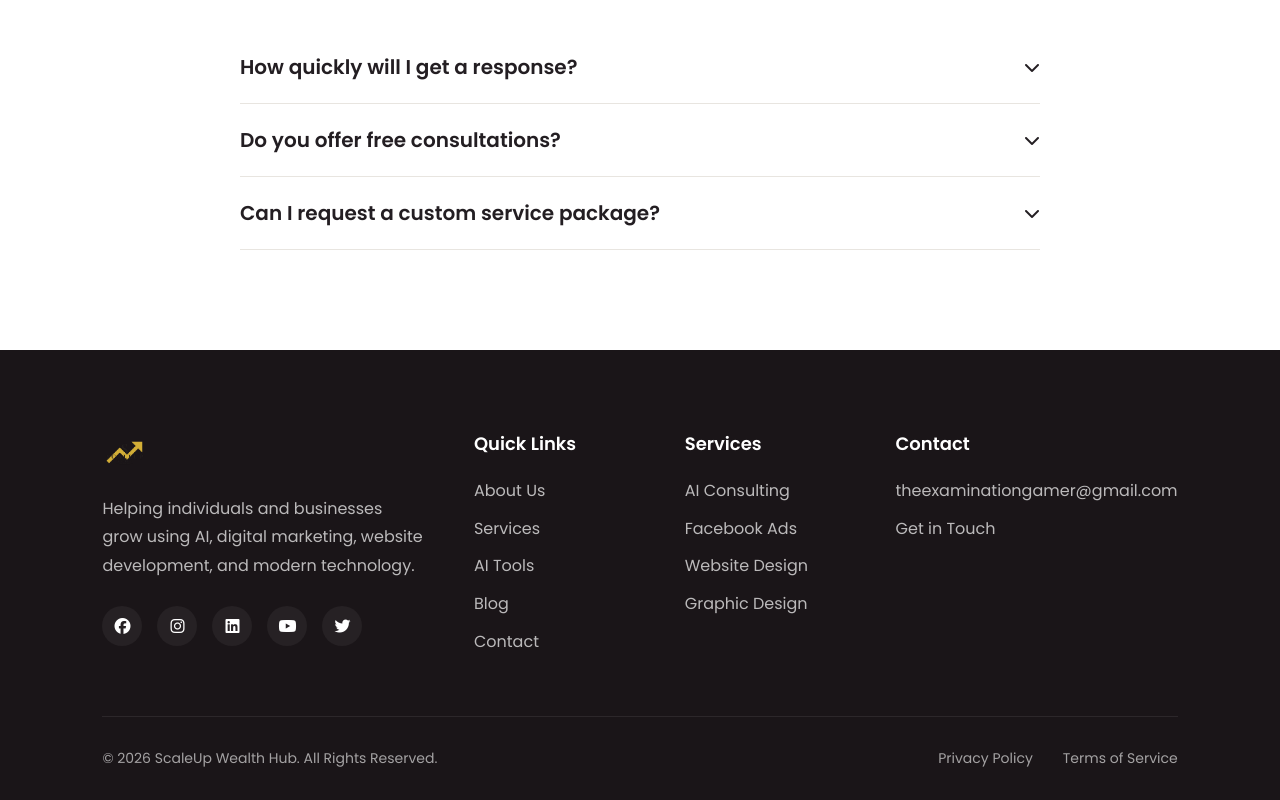
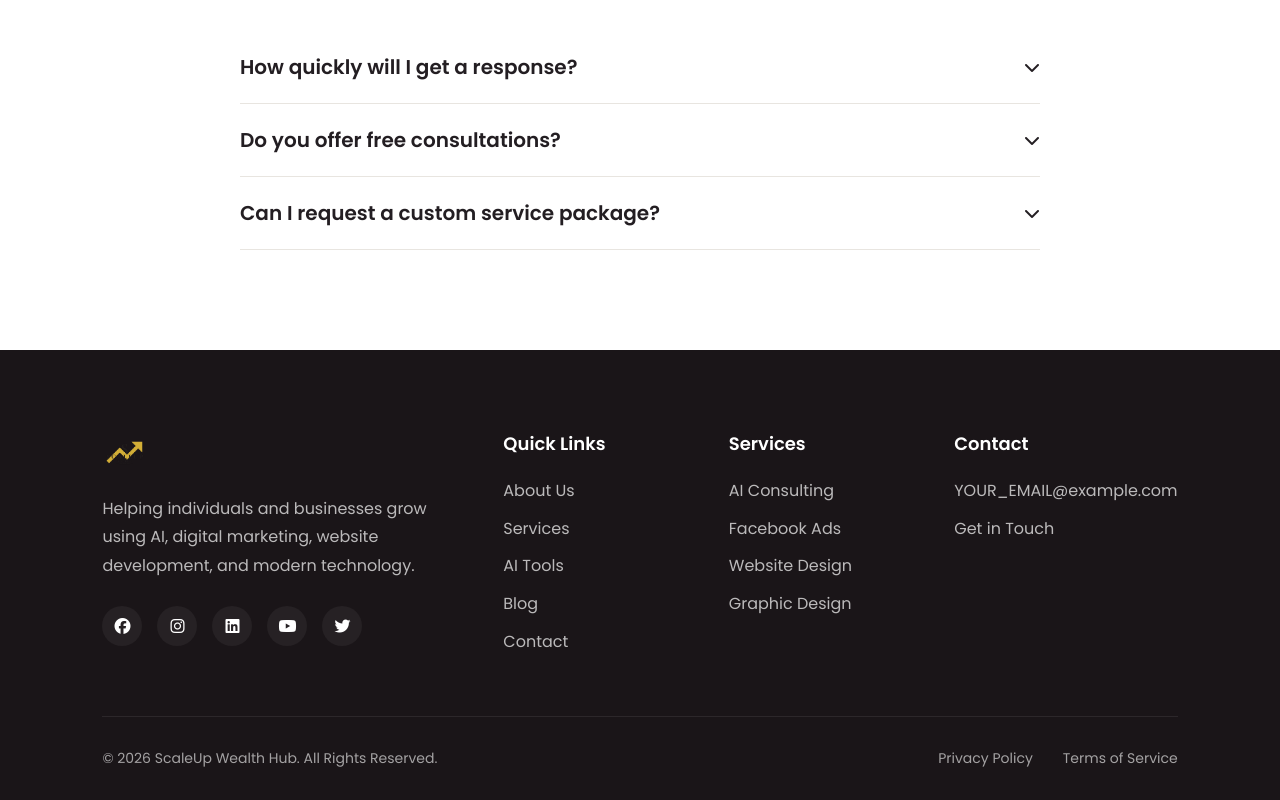
Before and after one commit to duc21striker/scaleup-wealth-hub, a plain HTML site: page contact.html in a window 1280 px wide. Shown: the part 2177-2977 px from the top of the page. Drawn offline with nearby package versions, Linux system fonts and the light colour scheme; files whose address does not match are found by name.

```diff
--- a/contact.html
+++ b/contact.html
@@ -268,7 +268,7 @@
             <div class="footer-links">
                 <h4>Contact</h4>
                 <ul>
-                    <li><a href="mailto:theexaminationgamer@gmail.com">theexaminationgamer@gmail.com</a></li>
+                    <li><a href="mailto:theexaminationgamer@gmail.com">YOUR_EMAIL@example.com</a></li>
                     <li><a href="contact.html">Get in Touch</a></li>
                 </ul>
             </div>
```
